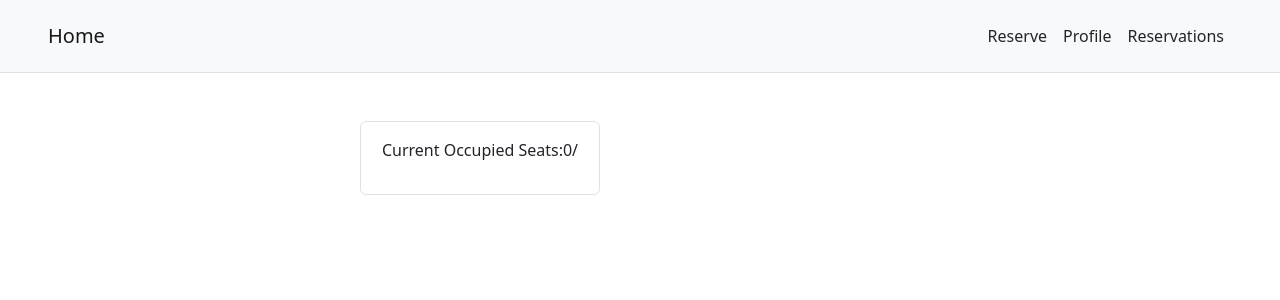
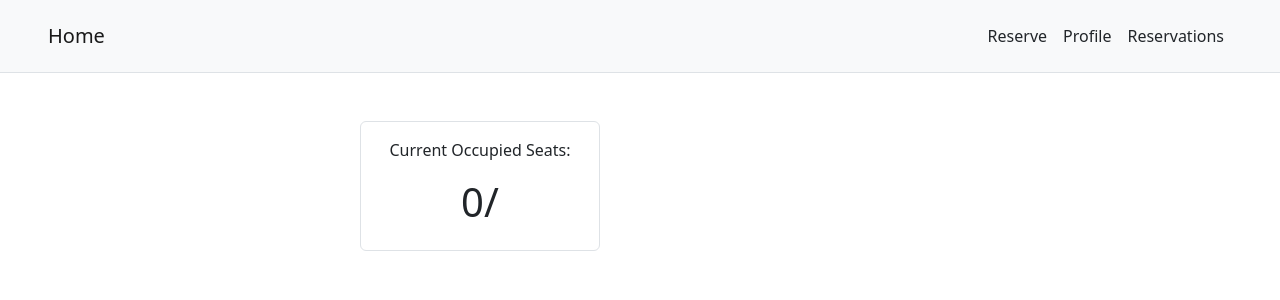
Before and after one commit to kaiqichee/SSW540GroupProject, a React (Create React App) app: page / in a window 1280 px wide. Shown: the top 300 px of the page. Built offline with nearby package versions, Linux system fonts and the light colour scheme; no server answers.

Commit message:
styled occupied seats components

```diff
--- a/src/pages/home/CurrentSeats.js
+++ b/src/pages/home/CurrentSeats.js
@@ -34,9 +34,9 @@ export default function CurrentSeats() {
     }
 
     return (
-        <div className="d-flex flex-inline-block justify-content-center border rounded w-25 p-3 mt-5" >
+        <div className="d-flex flex-column justify-content-center border rounded w-25 p-3 mt-5" >
             <p>Current Occupied Seats: </p>
-            <p>{currentRes.length}/{totalSeats}</p>
+            <h1>{currentRes.length}/{totalSeats}</h1>
         </div>
     );
 }
```
